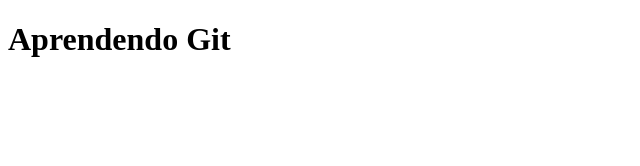
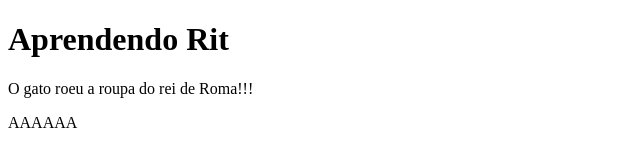
Before and after one commit to ndrero/aprendendo-git-unidev, a plain HTML site: page index.html in a window 1280 px wide. Shown: the whole page, without its empty margins (0-640 px from the left). Drawn offline with Linux system fonts and the light colour scheme.

Commit message:
Commit inicial

```diff
--- a/index.html
+++ b/index.html
@@ -7,6 +7,8 @@
 </head>
 <body>
 
-  <h1>Aprendendo Git</h1>
+  <h1>Aprendendo Rit</h1>
+  <p>O gato roeu a roupa do rei de Roma!!!</p>
+  <p>AAAAAA</p>
 </body>
 </html>
```
